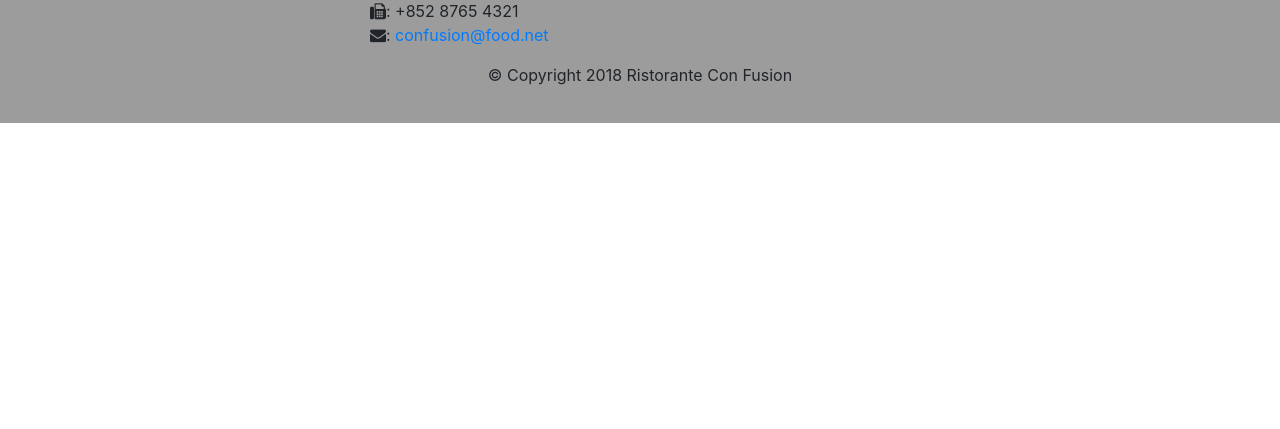
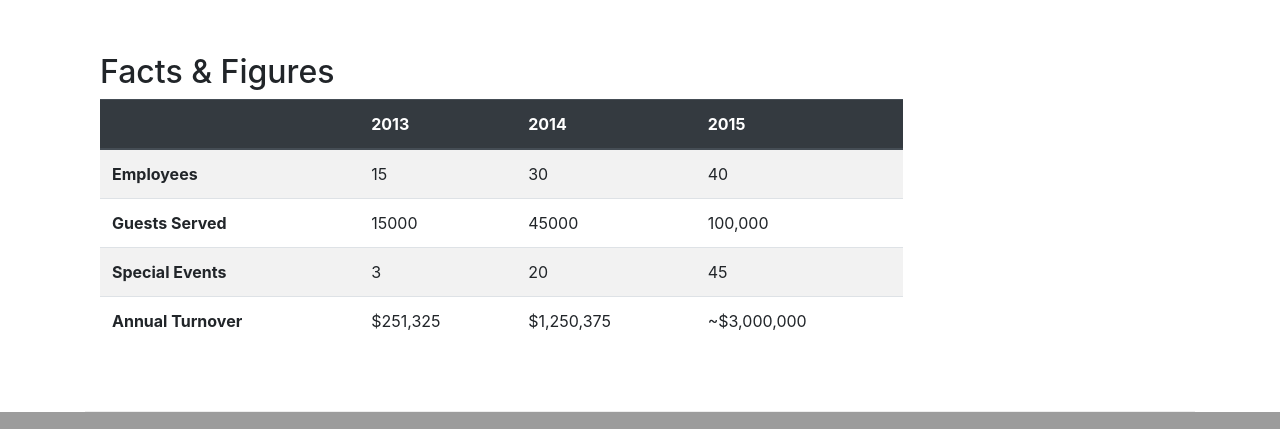
Before and after one commit to njabulo007/Restaurante-conFusion, a website: page aboutus.html in a window 1280 px wide. Shown: the part 1797-2226 px from the top of the page. Before the commit the page ends 1920 px from the top, so only its background shows below. Drawn offline with nearby package versions, Linux system fonts and the light colour scheme.

Commit message:
Tables and Cards

```diff
--- a/aboutus.html
+++ b/aboutus.html
@@ -67,7 +67,33 @@
                 <p>Started in 2010, Ristorante con Fusion quickly established itself as a culinary icon par excellence in Hong Kong. With its unique brand of world fusion cuisine that can be found nowhere else, it enjoys patronage from the A-list clientele in Hong Kong.  Featuring four of the best three-star Michelin chefs in the world, you never know what will arrive on your plate the next time you visit us.</p>
                 <p>The restaurant traces its humble beginnings to <em>The Frying Pan</em>, a successful chain started by our CEO, Mr. Peter Pan, that featured for the first time the world's best cuisines in a pan.</p>
             </div>
-            <div>
+            <div class="col-sm">
+                <div class="card">
+                    <h3 class="card-header bg-primary text-white" >Facts At a Glance</h3>
+                    <div class="card-body">
+                        <dl class="row">
+                            <dt class="col-6">Started</dt>
+                            <dd class="col-6">3 Feb 2013</dd>
+                            <dt class="col-6">Major Stake Holder</dt>
+                            <dd class="col-6">HK Fine Foods Inc.</dd>
+                            <dt class="col-6">Last Year's Turnover</dt>
+                            <dd class="col-6">$1,250,375</dd>
+                            <dt class="col-6">Employees</dt>
+                            <dd class="col-6">40 </dd>
+                        </dl>
+                    </div>
+                </div>
+            </div>
+            <div class="col-12">
+                <div class="card card-body bg-light">
+                    <blockquote class="blockquote">
+                        <p class="mb-0">You better cut the pizza in four pieces because i'm not hungry enough for six.</p>
+                        <footer class="blockquote-footer">
+                            Yogi Berra,
+                            <cite title="Source Title">The Wit and Wisdom of Yogi Berra, P. Pepe, Diversion Books, 2014.</cite>
+                        </footer>
+                    </blockquote>
+                </div>
             </div>
         </div>
 
@@ -85,7 +111,54 @@
                 <p class="d-none d-sm-block">Award winning three-star Michelin chef with wide International experience having worked closely with whos-who in the culinary world, he specializes in creating mouthwatering Indo-Italian fusion experiences. He says, <em>Put together the cuisines from the two craziest cultures, and you get a winning hit! Amma Mia!</em></p>
             </div>
        </div>
+        <div class="row row-content">
+            <div class="col-12 col-sm-9">
+                <h2>Facts &amp; Figures</h2>
+                <div class="table-responsive">
+                    <table class="table table-striped">
+                        <thead class="thead-dark">
+                            <tr>
+                                <th>&nbsp;</th>
+                                <th>2013</th>
+                                <th>2014</th>
+                                <th>2015</th>
+                            </tr>
+                        </thead>
+                            <tbody>
+                            <tr>
+                                <th>Employees</th>
+                                <td>15</td>
+                                <td>30</td>
+                                <td>40</td>
 
+                            </tr>
+                            <tr>
+                                <th>Guests Served</th>
+                                <td>15000</td>
+                                <td>45000</td>
+                                <td>100,000</td>
+                            </tr>
+                            <tr>
+                                <th>Special Events</th>
+                                <td>3</td>
+                                <td>20</td>
+                                <td>45</td>
+                            </tr>
+                            <tr>
+                                <th>Annual Turnover</th>
+                                <td>$251,325</td>
+                                <td>$1,250,375</td>
+                                <td>~$3,000,000</td>
+                            </tr>
+                            </tbody>
+                    </table>
+                </div>
+
+            </div>
+            <div class="col-12 col-sm-3">
+
+            </div>
+        </div>
     </div>
 
     <footer class="footer">
```
